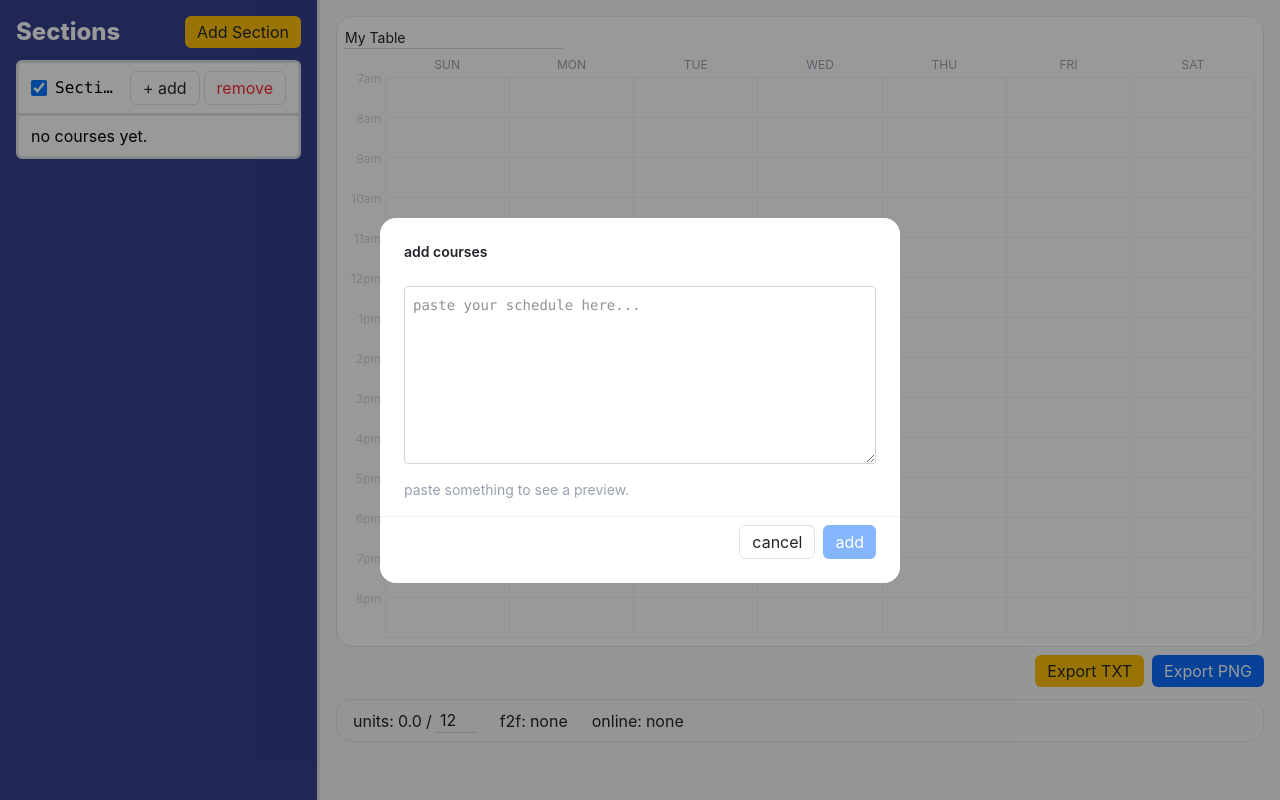
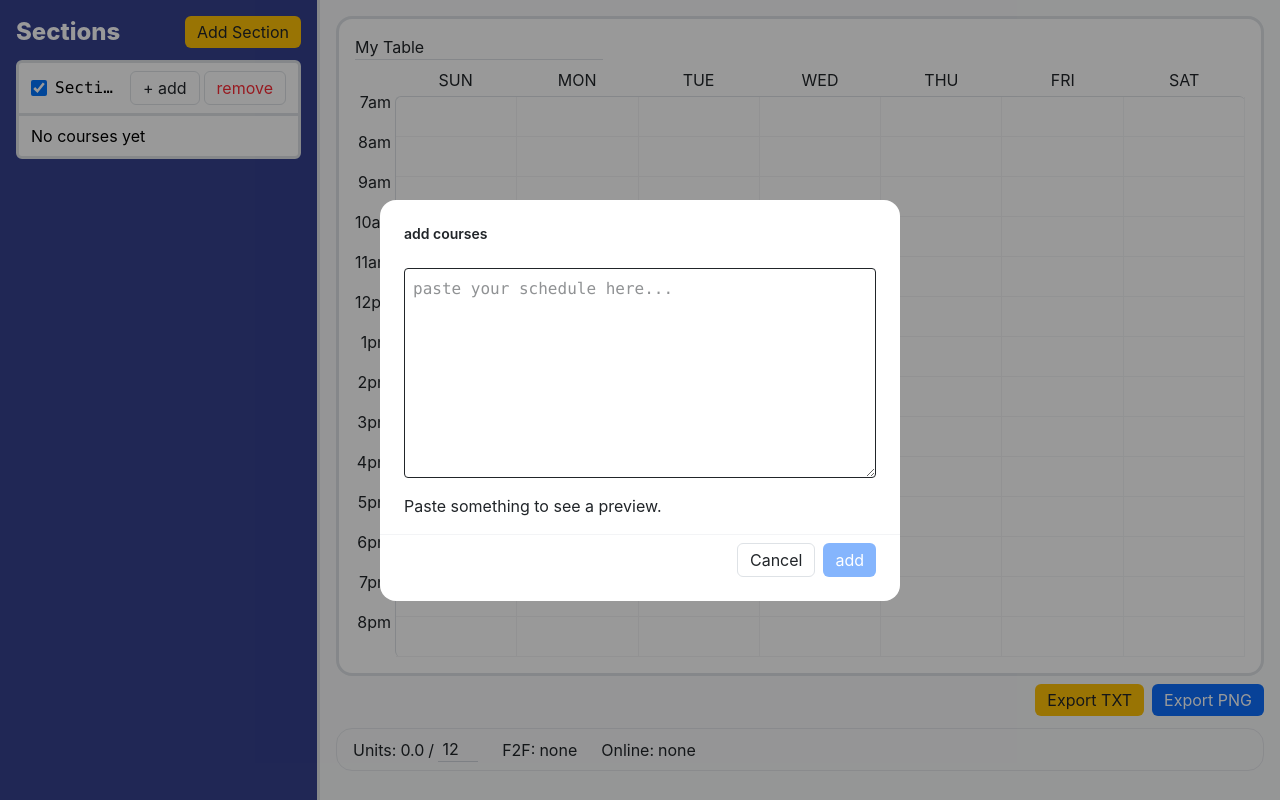
Before and after one commit to bnjmzzn/enyu-sched, a React (Vite) app: page / in a window 1280 px wide. Both pictures are taken after a click on the button "+ add". Built offline with nearby package versions, Linux system fonts and the light colour scheme.

Commit message:
refactor(ui): strip skeleton css and use proper messages (partial)

```diff
--- a/src/components/sidebar/AddCourseModal.tsx
+++ b/src/components/sidebar/AddCourseModal.tsx
@@ -32,7 +32,7 @@ export default function AddCoursesModal({ sectionId, onClose }: Props) {
 
     const footer = (
         <div className="flex justify-end gap-2">
-            <Button onClick={onClose}>cancel</Button>
+            <Button onClick={onClose}>Cancel</Button>
             <Button variant="primary" disabled={parsed.length === 0} onClick={handleConfirm}>
                 {addLabel}
             </Button>
@@ -47,17 +47,17 @@ export default function AddCoursesModal({ sectionId, onClose }: Props) {
                     value={input}
                     onChange={(e) => setInput(e.target.value)}
                     placeholder="paste your schedule here..."
-                    className="w-full border border-gray-300 rounded p-2 text-sm font-mono resize-y focus:outline-none"
+                    className="w-full border rounded p-2 font-mono resize-y focus:outline-none"
                     autoFocus
                 />
 
                 <div className="flex flex-col gap-2">
-                    {isEmpty && <p className="text-sm text-gray-400">paste something to see a preview.</p>}
-                    {hasNoResults && <p className="text-sm text-red-400">no valid courses found. check your input.</p>}
+                    {isEmpty && <p className="">Paste something to see a preview.</p>}
+                    {hasNoResults && <p className="">No valid courses found. Check your input.</p>}
                     {parsed.length > 0 && (
                         <>
-                            <p className="text-xs text-gray-400">
-                                found {parsed.length} course{parsed.length > 1 ? "s" : ""}
+                            <p className="">
+                                Found {parsed.length} course{parsed.length > 1 ? "s" : ""}
                             </p>
                             {parsed.map((course) => (
                                 <ParsedCourseCard key={course.code} course={course} />
--- a/src/components/sidebar/CourseRow.tsx
+++ b/src/components/sidebar/CourseRow.tsx
@@ -12,8 +12,8 @@ export default function CourseRow({ course, onToggle, onRemove }: Props) {
     return (
         <div className="flex items-center gap-2 py-1">
             <Checkbox checked={course.enabled} onChange={onToggle} />
-            <span className="flex-1 text-sm">{course.code}</span>
-            <span className="text-xs text-gray-400">{course.unit.toFixed(1)}</span>
+            <span className="flex-1">{course.code}</span>
+            <span className="">{course.unit.toFixed(1)}</span>
             <Button variant="danger" onClick={onRemove}>remove</Button>
         </div>
     )
--- a/src/components/sidebar/SectionPanel.tsx
+++ b/src/components/sidebar/SectionPanel.tsx
@@ -96,7 +96,7 @@ export default function SectionPanel({ section }: { section: Section }) {
 
             <div className="px-3 py-2">
                 {section.courses.length === 0 && (
-                    <p>no courses yet.</p>
+                    <p>No courses yet</p>
                 )}
                 {section.courses.map((course) => (
                     <CourseRow
--- a/src/components/summary/StatsBar.tsx
+++ b/src/components/summary/StatsBar.tsx
@@ -28,7 +28,7 @@ export default function StatsBar() {
     return (
         <div className="flex flex-wrap items-center gap-6 px-4 py-2 border border-gray-200 rounded-lg">
             <div className="flex items-center gap-1">
-                <span>units:</span>
+                <span>Units:</span>
                 <span>{totalUnits.toFixed(1)}</span>
                 <span>/</span>
                 <input
@@ -37,16 +37,16 @@ export default function StatsBar() {
                     onChange={(e) => setMaxUnits(Number(e.target.value))}
                     className="w-10 text-center border-b border-gray-300 focus:outline-none"
                 />
-                {isOverLimit && <span>over limit</span>}
+                {isOverLimit && <span>Over limit</span>}
             </div>
 
             <div className="flex items-center gap-1">
-                <span>f2f:</span>
+                <span>F2F:</span>
                 <span>{f2fDays.length > 0 ? f2fDays.join(", ") : "none"}</span>
             </div>
 
             <div className="flex items-center gap-1">
-                <span>online:</span>
+                <span>Online:</span>
                 <span>{onlineDays.length > 0 ? onlineDays.join(", ") : "none"}</span>
             </div>
         </div>
--- a/src/components/table/ScheduleTable.tsx
+++ b/src/components/table/ScheduleTable.tsx
@@ -69,20 +69,20 @@ export default function ScheduleTable() {
         setTableTitle,
     } = useScheduleTable()
 
-    const tableBorder = hasIssues ? "border border-red-300" : "border border-gray-200"
+    const tableBorder = hasIssues ? "border border-red-300" : "border border-border"
 
     return (
         <div className="flex flex-col gap-2">
-            <div ref={tableRef} className={`bg-white p-2 rounded-lg ${tableBorder}`}>
+            <div ref={tableRef} className={`bg-white p-4 rounded-lg border-3 ${tableBorder}`}>
                 <input
                     type="text"
                     value={tableTitle}
                     onChange={(e) => setTableTitle(e.target.value)}
-                    placeholder="schedule title..."
-                    className="text-sm border-b border-gray-300 focus:outline-none mb-2"
+                    placeholder="Schedule title..."
+                    className="border-b border-border focus:outline-none mb-2"
                 />
 
-                <div className="flex text-xs text-gray-400 mb-1 ml-10">
+                <div className="flex mb-1 ml-10">
                     {DAYS.map((day) => (
                         <div key={day} className="flex-1 text-center">{day}</div>
                     ))}
@@ -93,7 +93,7 @@ export default function ScheduleTable() {
                         {hours.map((hour) => (
                             <div
                                 key={hour}
-                                className="absolute w-full text-right pr-1 text-xs text-gray-300"
+                                className="absolute w-full text-right pr-1"
                                 style={{ top: (hour - startHour) * CELL_HEIGHT - 6 }}
                             >
                                 {formatHour(hour)}
@@ -101,7 +101,7 @@ export default function ScheduleTable() {
                         ))}
                     </div>
 
-                    <div className="flex flex-1 border-l border-t border-gray-100">
+                    <div className="flex flex-1 border-l border-t border-border rounded-md">
                         {DAYS.map((day) => (
                             <DayColumn
                                 key={day}
--- a/src/ui/ConfirmDialog.tsx
+++ b/src/ui/ConfirmDialog.tsx
@@ -42,14 +42,14 @@ export default function ConfirmDialog() {
                         style={{ borderRadius: "var(--radius-md)", border: "1px solid var(--color-border)" }}
                         className="text-xs px-3 py-1.5 text-[var(--color-muted)] hover:bg-[var(--color-page-bg)] transition-colors"
                     >
-                        {confirm.cancelLabel ?? "cancel"}
+                        {confirm.cancelLabel ?? "Cancel"}
                     </button>
                     <button
                         onClick={handleConfirm}
                         style={{ borderRadius: "var(--radius-md)" }}
                         className="text-xs px-3 py-1.5 bg-red-500 text-white hover:bg-red-600 transition-colors"
                     >
-                        {confirm.confirmLabel ?? "confirm"}
+                        {confirm.confirmLabel ?? "Confirm"}
                     </button>
                 </div>
             </div>
```
